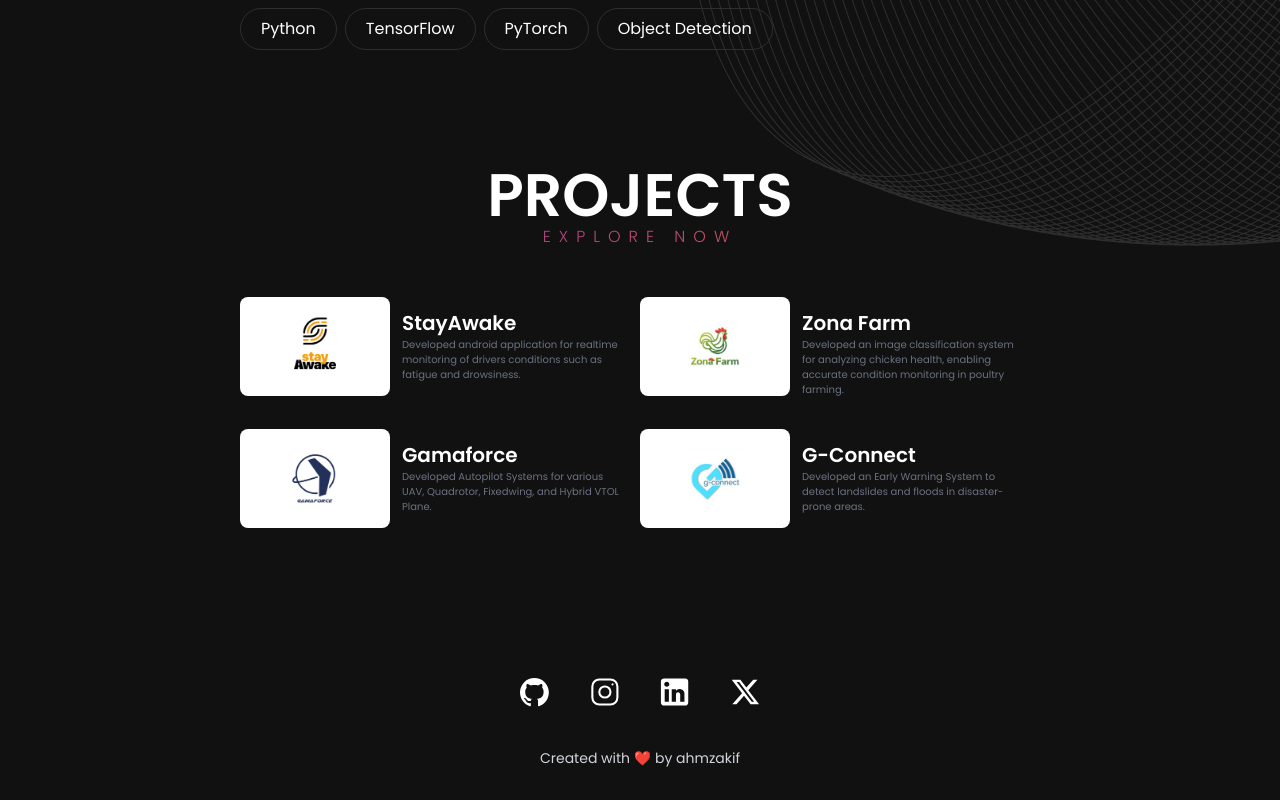
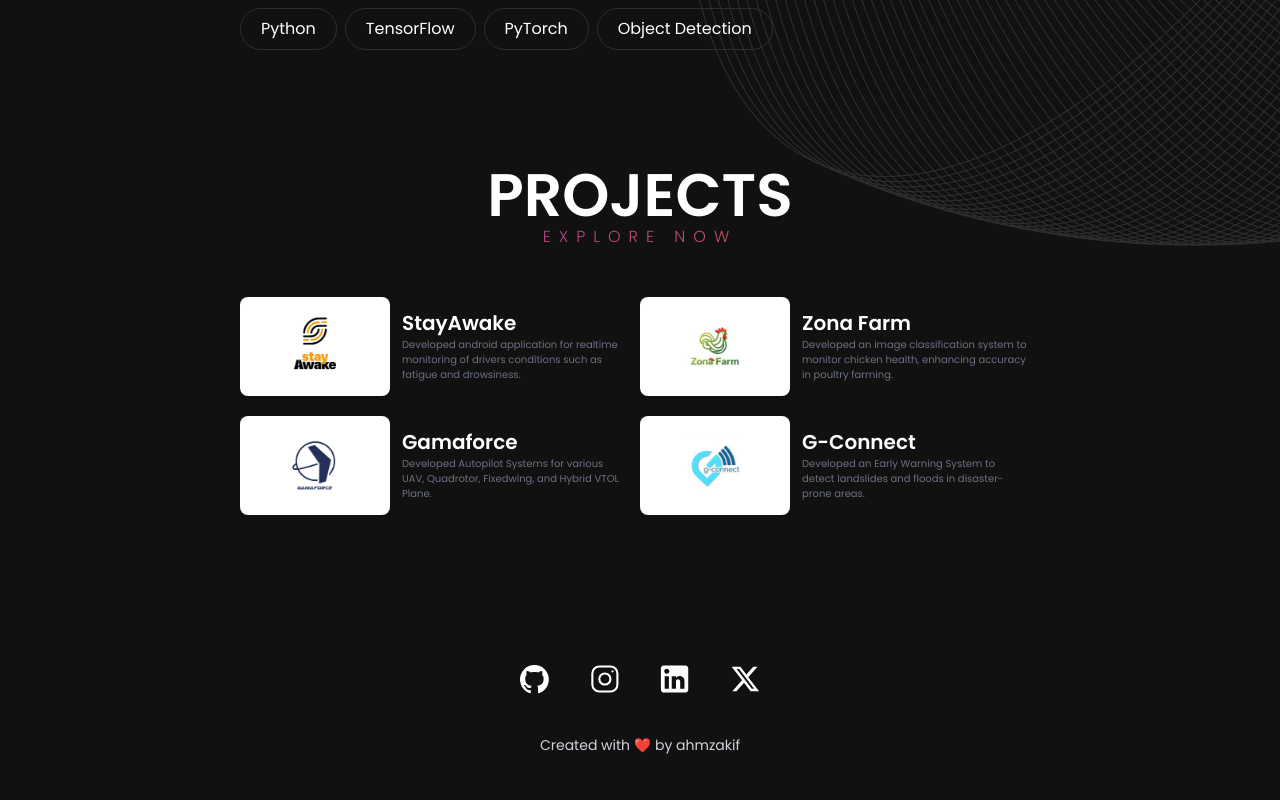
Before and after one commit to ahmzakif/developer-portofolio, a Next.js app: page / in a window 1280 px wide. Shown: the part 1729-2529 px from the top of the page. Built offline with nearby package versions, Linux system fonts and the light colour scheme.

Commit message:
edit info

```diff
--- a/components/Projects.tsx
+++ b/components/Projects.tsx
@@ -53,8 +53,8 @@ const Projects: React.FC<{}> = () => {
               <div className="p-3">
                 <p className="text-white font-semibold text-xl">Zona Farm</p>
                 <p className="text-gray-500 text-[10px]">
-                Developed an image classification system for analyzing chicken health,
-                enabling accurate condition monitoring in poultry farming.
+                Developed an image classification system to monitor
+                chicken health, enhancing accuracy in poultry farming.
                 </p>
               </div>
             </div>
```
